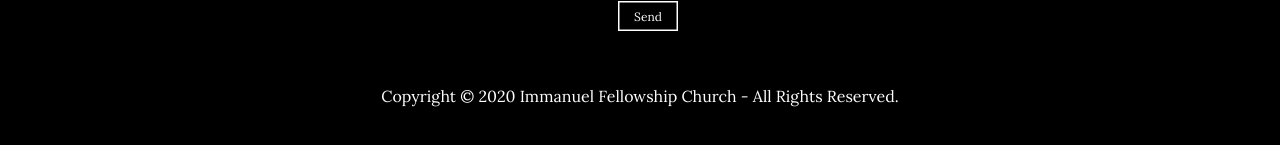
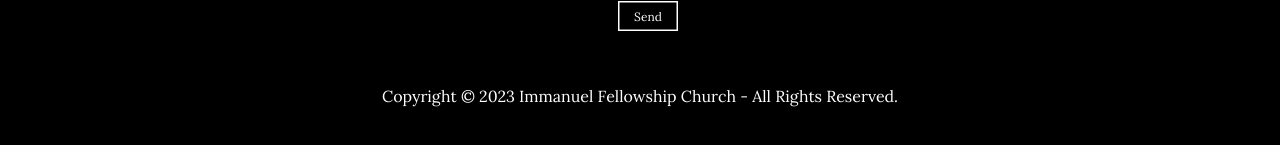
Before and after one commit to chigoox/ImmanuelFellowshipChurch, a React (Vite) app: page / in a window 1280 px wide. Shown: the part 1220-1365 px from the top of the page. Built offline with nearby package versions, Linux system fonts and the light colour scheme; no server answers; the database is empty; a web font is replaced by a local one.

Commit message:
updated year

```diff
--- a/src/App.jsx
+++ b/src/App.jsx
@@ -94,7 +94,7 @@
           </div>
         </div>
 
-        <h1 className='text-center text-white lg:mt-16'>Copyright © 2020 Immanuel Fellowship Church - All Rights Reserved.</h1>
+        <h1 className='text-center text-white lg:mt-16'>Copyright © 2023 Immanuel Fellowship Church - All Rights Reserved.</h1>
       </div>
 
 
```
